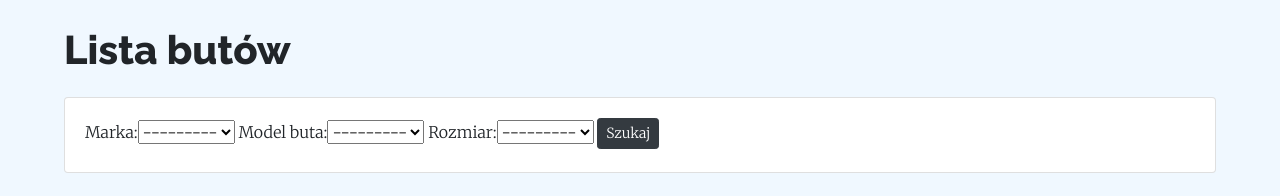
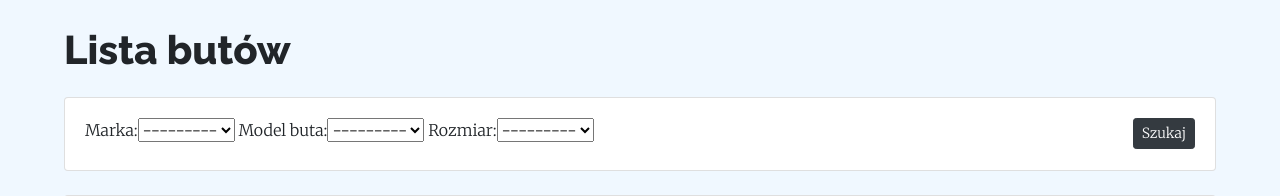
Before and after one commit to Oscris1/shoes-project, a Django app: page /magazyn/ in a window 1280 px wide. Shown: the part 56-252 px from the top of the page. Run offline with Django 3.2, Linux system fonts and the light colour scheme; the visitor is signed in with stand-in values (Sample User, id 1); data that the repository does not hold is empty.

Commit message:
moved shoes search button to right

```diff
--- a/templates/magazyn/magazyn_list.html
+++ b/templates/magazyn/magazyn_list.html
@@ -12,7 +12,7 @@
                 <form method="get">
                     {{my_filter.form}}
 
-                    <button class="btn btn-dark btn-sm" type="submit">Szukaj</button>
+                    <button class="btn btn-dark btn-sm float-right" type="submit">Szukaj</button>
                 </form>
             </div>
             <br>
```
